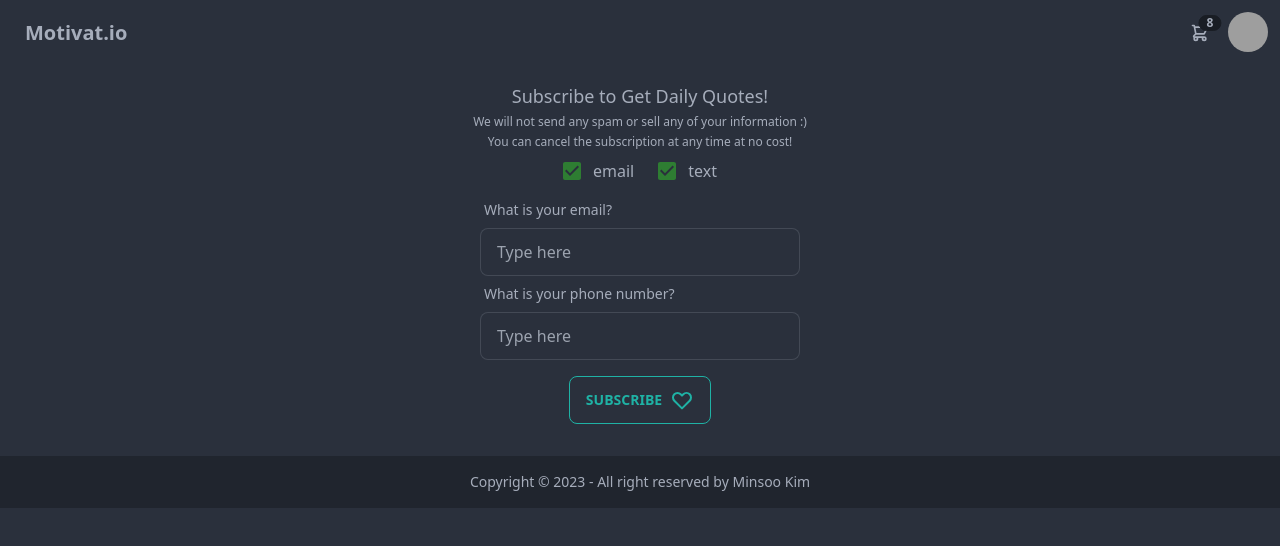
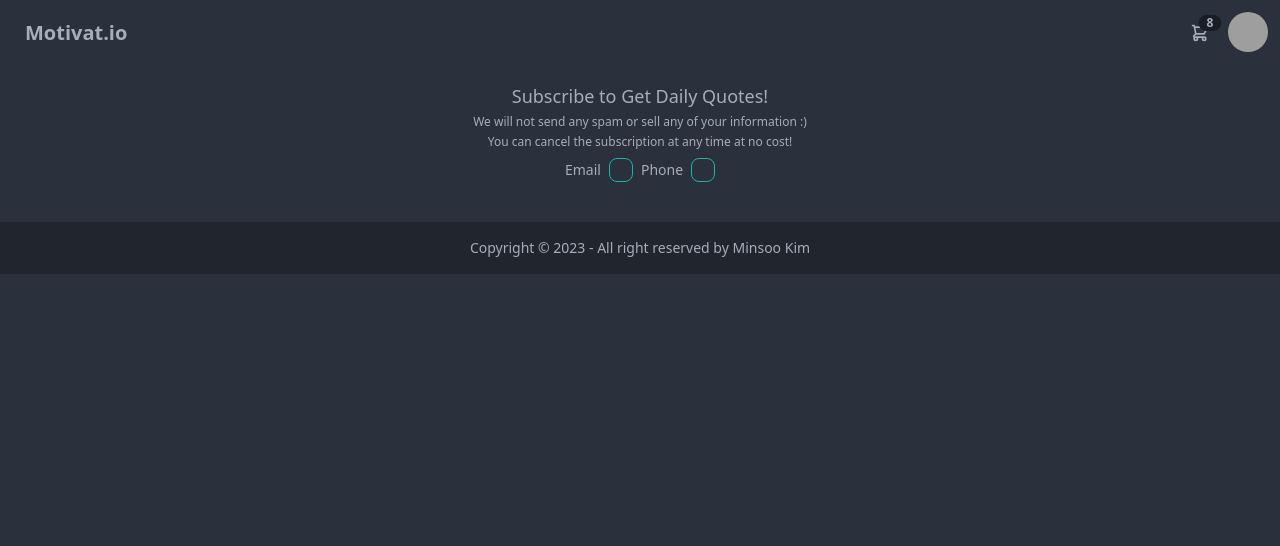
Before and after one commit to minsooerickim/motivat.io, a Next.js app: page /sections/Subscription in a window 1280 px wide. Shown: the top 546 px of the page. Built offline with nearby package versions, Linux system fonts and the light colour scheme; grey boxes are pictures that could not be loaded.

Commit message:
update checkbox with new ui

```diff
--- a/components/Checkbox.tsx
+++ b/components/Checkbox.tsx
@@ -1,5 +1,4 @@
 import * as React from 'react'
-import Checkbox from '@mui/material/Checkbox'
 import axios from 'axios'
 import { toast } from 'react-hot-toast'
 import Button from '@/components/Buttons/Button'
@@ -7,8 +6,8 @@ import LoadingButton from '@/components/Buttons/LoadingButton'
 import ErrorButton from './Buttons/ErrorButton'
 
 export default function ControlledCheckbox() {
-  const [emailChecked, setEmailChecked] = React.useState(true)
-  const [textChecked, setTextChecked] = React.useState(true)
+  const [emailChecked, setEmailChecked] = React.useState(false)
+  const [textChecked, setTextChecked] = React.useState(false)
   const [email, setEmail] = React.useState('')
   const [phone, setPhone] = React.useState('')
   const [subscribeButtonClicked, setSubscribeButtonClicked] =
@@ -16,10 +15,14 @@ export default function ControlledCheckbox() {
   const [error, setError] = React.useState(false)
 
   // handling checkboxes
-  const handleEmailChange = (event: React.ChangeEvent<HTMLInputElement>) => {
+  const handleEmailCheckChange = (
+    event: React.ChangeEvent<HTMLInputElement>
+  ) => {
     setEmailChecked(event.target.checked)
   }
-  const handleTextChange = (event: React.ChangeEvent<HTMLInputElement>) => {
+  const handleTextCheckChange = (
+    event: React.ChangeEvent<HTMLInputElement>
+  ) => {
     setTextChecked(event.target.checked)
   }
 
@@ -81,24 +84,29 @@ export default function ControlledCheckbox() {
   return (
     <div className="flex flex-col items-center">
       <div className="flex justify-center">
-        <span className="flex justify-center items-center">
-          <Checkbox
-            checked={emailChecked}
-            onChange={handleEmailChange}
-            inputProps={{ 'aria-label': 'controlled' }}
-            color="success"
-          />
-          <p className="inline pr-3">email</p>
-        </span>
-        <span className="flex justify-center items-center">
-          <Checkbox
-            checked={textChecked}
-            onChange={handleTextChange}
-            inputProps={{ 'aria-label': 'controlled' }}
-            color="success"
-          />
-          <p className="inline pr-3">text</p>
-        </span>
+        <div className="form-control">
+          <label className="cursor-pointer label">
+            <span className="label-text pr-2">Email</span>
+            <input
+              type="checkbox"
+              // checked
+              className="checkbox checkbox-accent"
+              onChange={handleEmailCheckChange}
+            />
+          </label>
+        </div>
+
+        <div className="form-control">
+          <label className="cursor-pointer label">
+            <span className="label-text pr-2">Phone</span>
+            <input
+              type="checkbox"
+              // checked
+              className="checkbox checkbox-accent"
+              onChange={handleTextCheckChange}
+            />
+          </label>
+        </div>
       </div>
 
       {emailChecked && (
@@ -129,7 +137,7 @@ export default function ControlledCheckbox() {
         </div>
       )}
 
-      <span className="py-4">
+      <span className="pt-4">
         {(emailChecked || textChecked) && !subscribeButtonClicked && !error && (
           <Button text={'Subscribe'} handler={handleSubscribe} />
         )}
```
